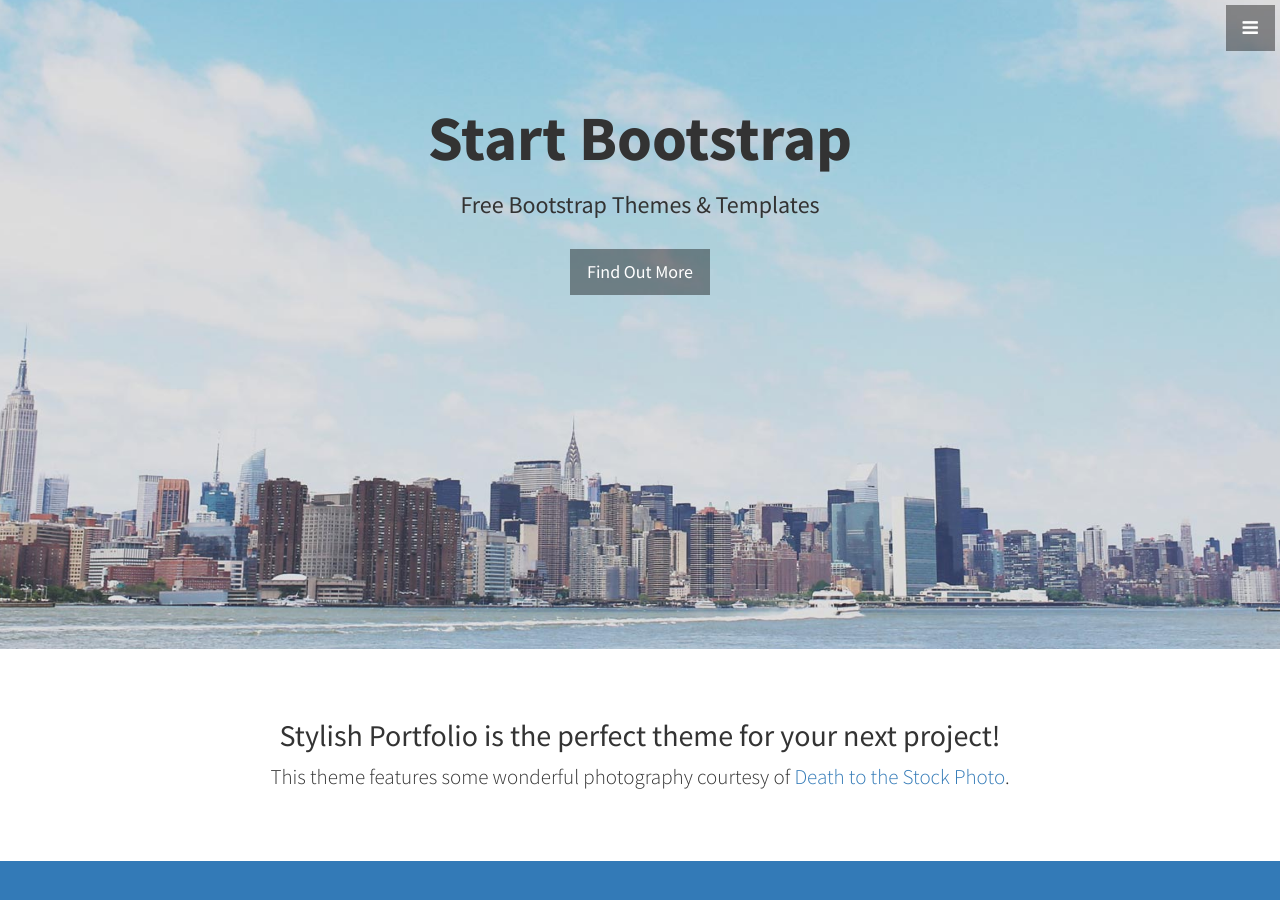
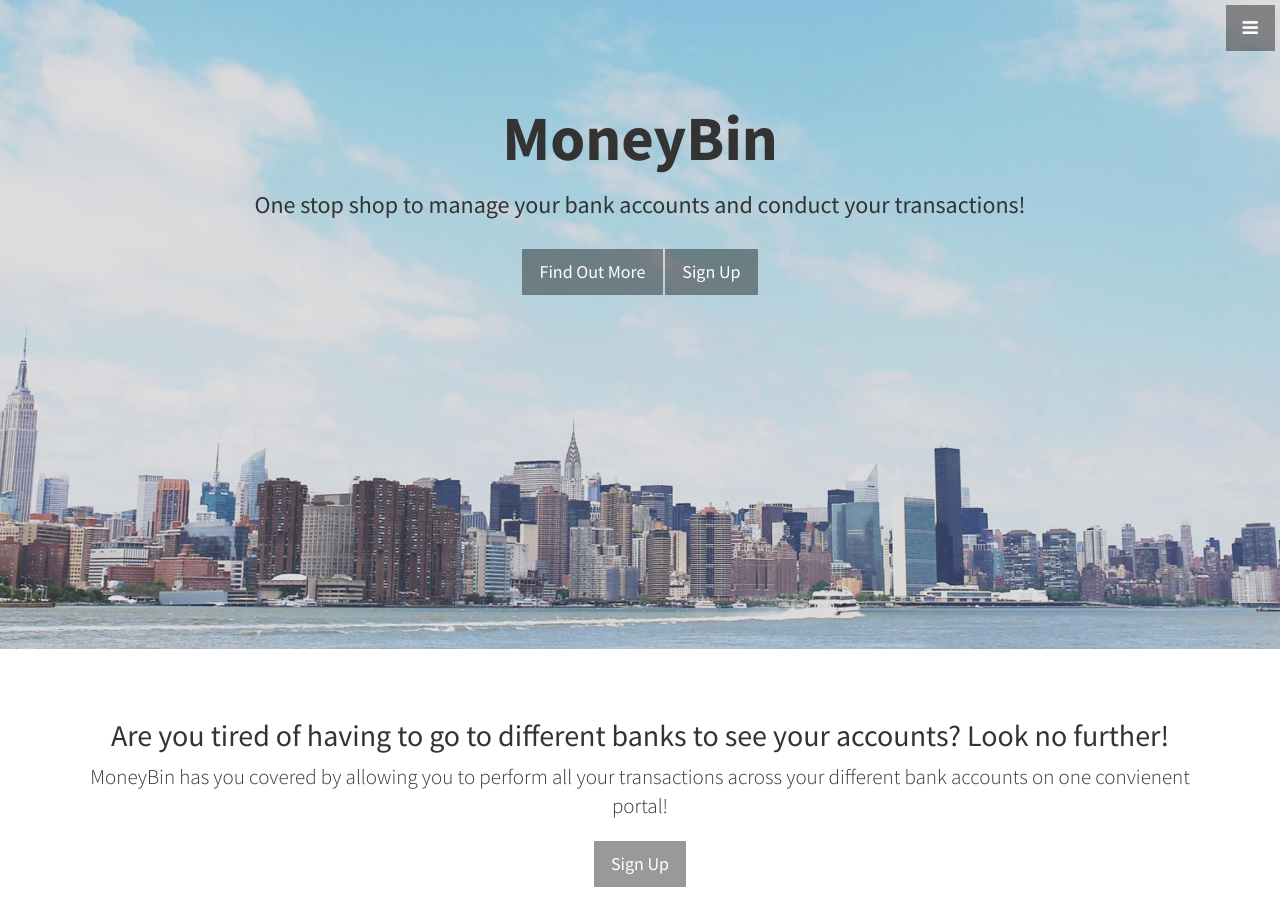
Before and after one commit to kiwiProgrammer/moneybin, a Jekyll site: the page built from index.html, in a window 1280 px wide and 900 px high, scrolled down 251 px. Built offline with Jekyll 4.4.1, drawn with Linux system fonts in a browser that asks for light colours; some of the changed text lies outside the part shown.

Commit message:
Modified base template

```diff
--- a/_includes/about.html
+++ b/_includes/about.html
@@ -2,8 +2,9 @@
   <div class="container">
     <div class="row">
       <div class="col-lg-12 text-center">
-        <h2>Stylish Portfolio is the perfect theme for your next project!</h2>
-        <p class="lead">This theme features some wonderful photography courtesy of <a target="_blank" href="http://join.deathtothestockphoto.com/">Death to the Stock Photo</a>.</p>
+        <h2>Are you tired of having to go to different banks to see your accounts? Look no further!</h2>
+        <p class="lead">MoneyBin has you covered by allowing you to perform all your transactions across your different bank accounts on one convienent portal!</p>
+        <a href="#about" class="btn btn-dark btn-lg">Sign Up</a>
       </div>
     </div>
     <!-- /.row -->
--- a/_includes/header.html
+++ b/_includes/header.html
@@ -1,8 +1,9 @@
 <header id="top" class="header">
   <div class="text-vertical-center">
-    <h1>Start Bootstrap</h1>
-    <h3>Free Bootstrap Themes &amp; Templates</h3>
+    <h1>MoneyBin</h1>
+    <h3>One stop shop to manage your bank accounts and conduct your transactions!</h3>
     <br>
     <a href="#about" class="btn btn-dark btn-lg">Find Out More</a>
+    <a href="#about" class="btn btn-dark btn-lg">Sign Up</a>
   </div>
 </header>
--- a/_includes/services.html
+++ b/_includes/services.html
@@ -13,9 +13,9 @@
               <i class="fa fa-cloud fa-stack-1x text-primary"></i>
             </span>
               <h4>
-                <strong>Service Name</strong>
+                <strong>Online Portal</strong>
               </h4>
-              <p>Lorem ipsum dolor sit amet, consectetur adipisicing elit.</p>
+              <p>Access your accounts anywhere anytime.</p>
               <a href="#" class="btn btn-light">Learn More</a>
             </div>
           </div>
@@ -23,12 +23,12 @@
             <div class="service-item">
               <span class="fa-stack fa-4x">
               <i class="fa fa-circle fa-stack-2x"></i>
-              <i class="fa fa-compass fa-stack-1x text-primary"></i>
+              <i class="fa fa-bank fa-stack-1x text-primary"></i>
             </span>
               <h4>
-                <strong>Service Name</strong>
+                <strong>Unified Banking</strong>
               </h4>
-              <p>Lorem ipsum dolor sit amet, consectetur adipisicing elit.</p>
+              <p>Access any account in any bank.</p>
               <a href="#" class="btn btn-light">Learn More</a>
             </div>
           </div>
@@ -36,12 +36,12 @@
             <div class="service-item">
               <span class="fa-stack fa-4x">
               <i class="fa fa-circle fa-stack-2x"></i>
-              <i class="fa fa-flask fa-stack-1x text-primary"></i>
+              <i class="fa fa-user fa-stack-1x text-primary"></i>
             </span>
               <h4>
-                <strong>Service Name</strong>
+                <strong>Personalized</strong>
               </h4>
-              <p>Lorem ipsum dolor sit amet, consectetur adipisicing elit.</p>
+              <p>Personalized services based on your preferences.</p>
               <a href="#" class="btn btn-light">Learn More</a>
             </div>
           </div>
@@ -49,12 +49,12 @@
             <div class="service-item">
               <span class="fa-stack fa-4x">
               <i class="fa fa-circle fa-stack-2x"></i>
-              <i class="fa fa-shield fa-stack-1x text-primary"></i>
+              <i class="fa fa-lock fa-stack-1x text-primary"></i>
             </span>
               <h4>
-                <strong>Service Name</strong>
+                <strong>Secure Transactions</strong>
               </h4>
-              <p>Lorem ipsum dolor sit amet, consectetur adipisicing elit.</p>
+              <p>All transactions made are protected.</p>
               <a href="#" class="btn btn-light">Learn More</a>
             </div>
           </div>
```
Also changed, not shown: Gemfile (added, +10 -0 lines), Gemfile.lock (added).
